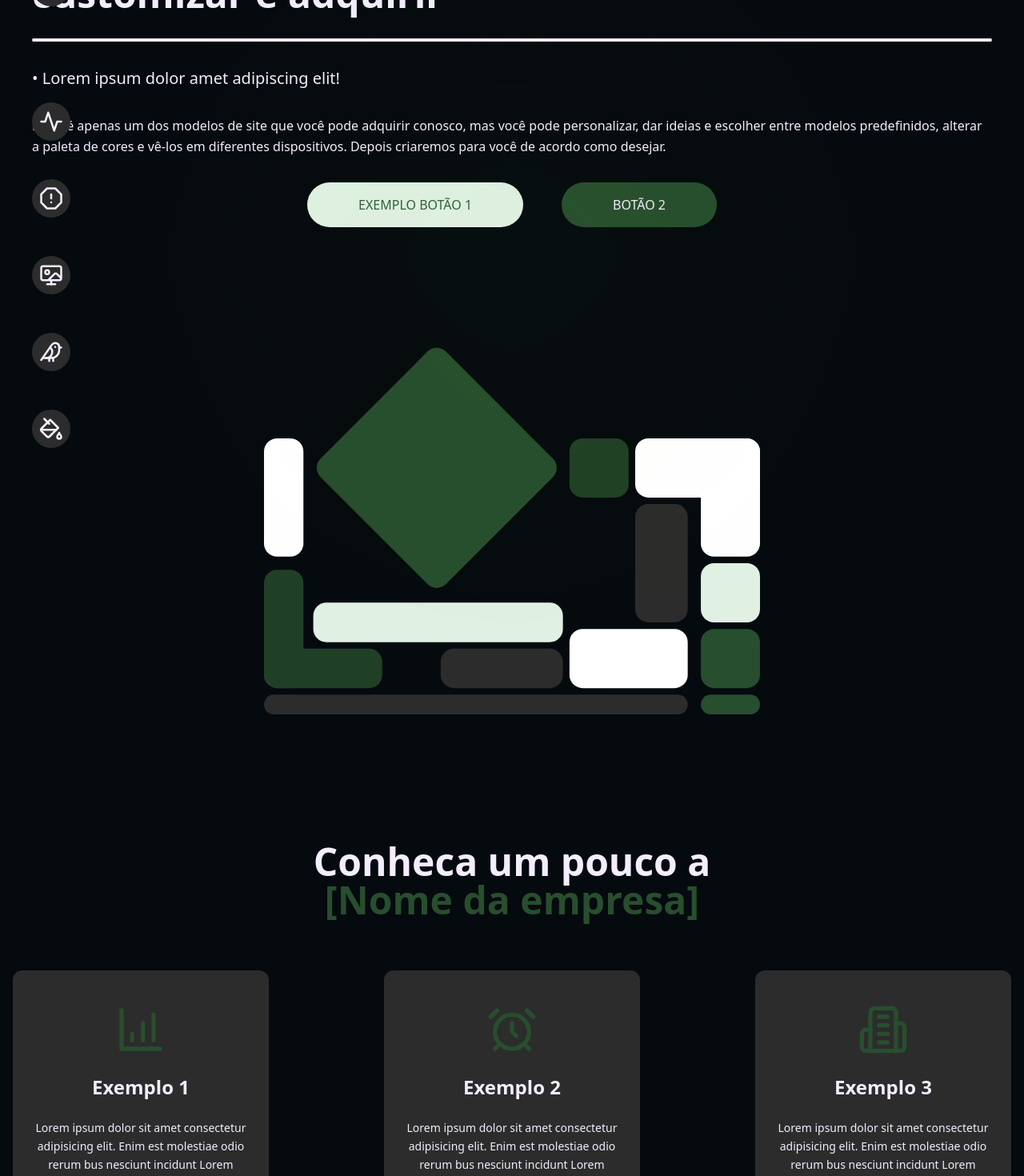
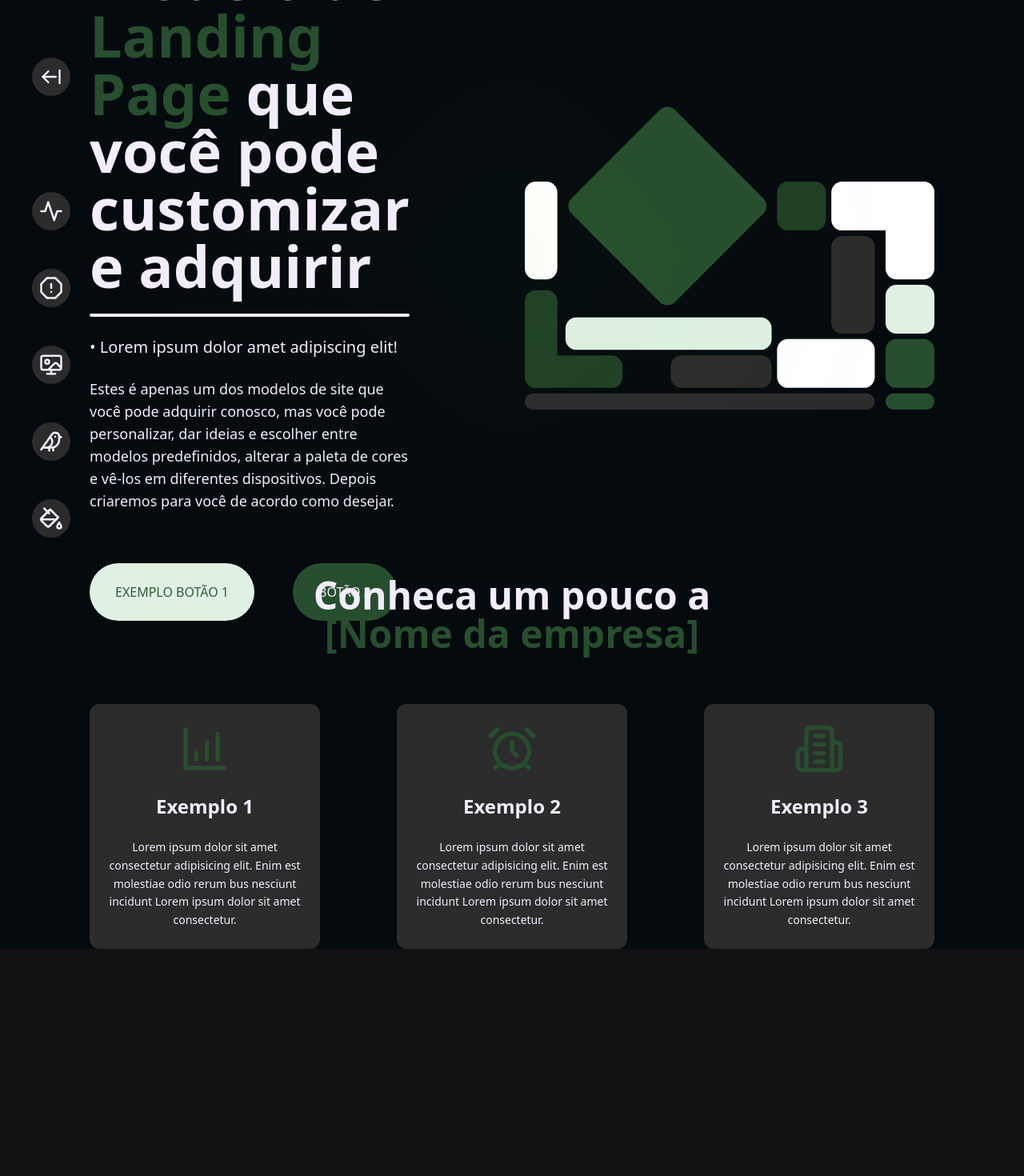
Before and after one commit to juicerq/Notes, a Next.js app in the folder web/: page /demo in a window 1280 px wide. Shown: the part 80-1550 px from the top of the page at 80% size. After the commit the page ends 1266 px from the top, so only its background shows below. Built offline with nearby package versions, Linux system fonts and the light colour scheme.

Commit message:
demo css responsiviness

```diff
--- a/web/src/components/SideBar.tsx
+++ b/web/src/components/SideBar.tsx
@@ -10,7 +10,7 @@ import Link from 'next/link'
 
 export function SideBar() {
   return (
-    <div className="fixed left-0 top-0 z-50 flex h-full w-32 flex-col items-center justify-center space-y-12 text-mainPalette-text">
+    <div className="fixed left-0 top-28 z-50 hidden h-full w-32 flex-col items-center justify-center space-y-12 text-mainPalette-text lg:flex">
       <Link
         href={'/'}
         className="absolute top-10 flex h-12 w-12 items-center justify-center rounded-3xl bg-mainPalette-bgAlt text-mainPalette-text transition-all ease-linear hover:-translate-x-1 hover:bg-mainPalette-text hover:text-mainPalette-bg"
--- a/web/src/components/SitePreview/LPComponents/LPAbout.tsx
+++ b/web/src/components/SitePreview/LPComponents/LPAbout.tsx
@@ -2,10 +2,7 @@ import { BarChart4, AlarmClock, Building2 } from 'lucide-react'
 
 export function LPAbout() {
   return (
-    <div
-      id="lp-about"
-      className="flex h-screen flex-col items-center justify-center gap-16 bg-previewPalette0-bg"
-    >
+    <div id="lp-about" className="flex flex-col gap-16 bg-previewPalette0-bg">
       <h2 className="text-center text-5xl font-bold">
         Conheca um pouco a <br />
         <span className="text-previewPalette0-primaryButton">
@@ -13,8 +10,9 @@ export function LPAbout() {
         </span>{' '}
       </h2>
 
-      <div className="relative flex items-center justify-center gap-36 text-previewPalette0-text">
-        <div className="flex h-80 w-80 flex-col items-center justify-center gap-6 rounded-xl bg-previewPalette0-bgAlt p-6">
+      <div className="flex flex-col items-center justify-center gap-24 text-previewPalette0-text xl:flex-row">
+        {/* About Card */}
+        <div className="flex flex-col items-center justify-center gap-6 rounded-xl bg-previewPalette0-bgAlt p-6 md:w-80">
           <BarChart4 className="text-previewPalette0-primaryButton" size={64} />
           <h4 className="text-previewPalette0- text-2xl font-bold">
             Exemplo 1
@@ -25,7 +23,9 @@ export function LPAbout() {
             amet consectetur.
           </p>
         </div>
-        <div className="flex h-80 w-80 flex-col items-center justify-center gap-6 rounded-xl bg-previewPalette0-bgAlt p-6">
+
+        {/* About Card */}
+        <div className="flex flex-col items-center justify-center gap-6 rounded-xl bg-previewPalette0-bgAlt p-6 md:w-80">
           <AlarmClock
             className="text-previewPalette0-primaryButton"
             size={64}
@@ -39,7 +39,9 @@ export function LPAbout() {
             amet consectetur.
           </p>
         </div>
-        <div className="flex h-80 w-80 flex-col items-center justify-center gap-6 rounded-xl bg-previewPalette0-bgAlt p-6">
+
+        {/* About Card */}
+        <div className="flex flex-col items-center justify-center gap-6 rounded-xl bg-previewPalette0-bgAlt p-6 md:w-80">
           <Building2 className="text-previewPalette0-primaryButton" size={64} />
           <h4 className="text-previewPalette0- text-2xl font-bold">
             Exemplo 3
--- a/web/src/components/SitePreview/LPComponents/LPHome.tsx
+++ b/web/src/components/SitePreview/LPComponents/LPHome.tsx
@@ -1,39 +1,53 @@
 import Image from 'next/image'
+import { motion } from 'framer-motion'
 import art from '../../../assets/art.svg'
 
 export function LPHome() {
   return (
     <div
       id="lp-home"
-      className="flex flex-col items-center justify-center gap-36"
+      className="flex flex-col items-center gap-36 py-4 lg:h-screen lg:flex-row"
     >
-      <div className="flex flex-col items-start justify-center gap-8">
-        <h2 className="text-5xl font-bold">
+      <div className="flex w-full flex-col items-start justify-center gap-8 lg:gap-12 xl:w-[50%] xl:gap-16">
+        <div className="flex w-full flex-col gap-6">
+          <h2 className="text-4xl font-bold xl:text-7xl">
             Esse é um modelo de{' '}
             <span className="text-previewPalette0-primaryButton">
               Landing Page
             </span>{' '}
             que você pode customizar e adquirir
           </h2>
-        <div className="w-full rounded-full border-2 border-previewPalette0-text" />
+          <motion.div
+            viewport={{ once: true }}
+            initial={{ width: 0 }}
+            whileInView={{ width: '100%', height: 1 }}
+            transition={{ duration: 0.5, delay: 0.25 }}
+            className="w-0 rounded-full border-2 border-previewPalette0-text"
+          />
           <p className="text-xl"> • Lorem ipsum dolor amet adipiscing elit!</p>
-        <p className="text-md leading-relaxed">
-          Estes é apenas um dos modelos de site que você pode adquirir conosco,
-          mas você pode personalizar, dar ideias e escolher entre modelos
-          predefinidos, alterar a paleta de cores e vê-los em diferentes
-          dispositivos. Depois criaremos para você de acordo como desejar.
+          <p className="text-md leading-relaxed xl:text-lg">
+            Estes é apenas um dos modelos de site que você pode adquirir
+            conosco, mas você pode personalizar, dar ideias e escolher entre
+            modelos predefinidos, alterar a paleta de cores e vê-los em
+            diferentes dispositivos. Depois criaremos para você de acordo como
+            desejar.
           </p>
-        <div className="flex w-full justify-center gap-12 ">
-          <button className="rounded-full bg-previewPalette0-secondaryButton px-16 py-4 uppercase text-previewPalette0-accent transition-all hover:-translate-y-[3px]">
+        </div>
+        <div className="flex w-full flex-col justify-start gap-10 font-alt text-lg md:flex-row md:gap-12 lg:text-base">
+          <button className="rounded-full bg-previewPalette0-secondaryButton px-6 py-4 uppercase text-previewPalette0-accent transition-all hover:-translate-y-[3px] md:px-10 md:py-6 lg:px-8">
             Exemplo Botão 1
           </button>
-          <button className="rounded-full bg-previewPalette0-primaryButton px-16 py-4 uppercase transition-all hover:-translate-y-[3px] hover:shadow-md hover:shadow-previewPalette0-extra">
+          <button className="rounded-full bg-previewPalette0-primaryButton px-6 py-4 uppercase transition-all hover:-translate-y-[3px] hover:shadow-md hover:shadow-previewPalette0-extra md:px-10 md:py-6 lg:px-8">
             Botão 2
           </button>
         </div>
       </div>
-      <div className="relative flex flex-col items-center justify-center text-previewPalette0-text">
-        <Image src={art} width={620} height={620} alt="art" />
+      <div className="hidden flex-col items-center justify-center text-previewPalette0-text md:flex">
+        <Image
+          src={art}
+          alt="art"
+          className="md:w-[550px] lg:w-[750px] xl:w-[900px]"
+        />
       </div>
     </div>
   )
--- a/web/src/components/SitePreview/LandingPage.tsx
+++ b/web/src/components/SitePreview/LandingPage.tsx
@@ -7,14 +7,14 @@ import LPNavbar from './LPComponents/Navbar/LPNavbar'
 
 export default function LandingPage() {
   return (
-    <div className="bg-previewPalette0-bg px-4 text-previewPalette0-text xs:px-10">
+    <div className="bg-previewPalette0-bg px-6 text-previewPalette0-text xs:px-10 md:px-16 xl:px-28">
       <LPNavbar />
       <LPHome />
       <LPAbout />
-      <LPWork />
-      <LPProjects />
+      {/* <LPWork />
+      <LPProjects /> */}
 
-      <div
+      {/* <div
         id="contact"
         className="flex h-full flex-col items-center justify-center gap-16 bg-previewPalette0-bg"
       >
@@ -40,7 +40,7 @@ export default function LandingPage() {
           <div className="h-80 w-80 rounded-lg bg-previewPalette0-extra"></div>
           <div className="h-80 w-80 rounded-lg bg-previewPalette0-extra"></div>
         </div>
-      </div>
+      </div> */}
     </div>
   )
 }
```
Lines whose indentation alone changed are shown as unchanged.
